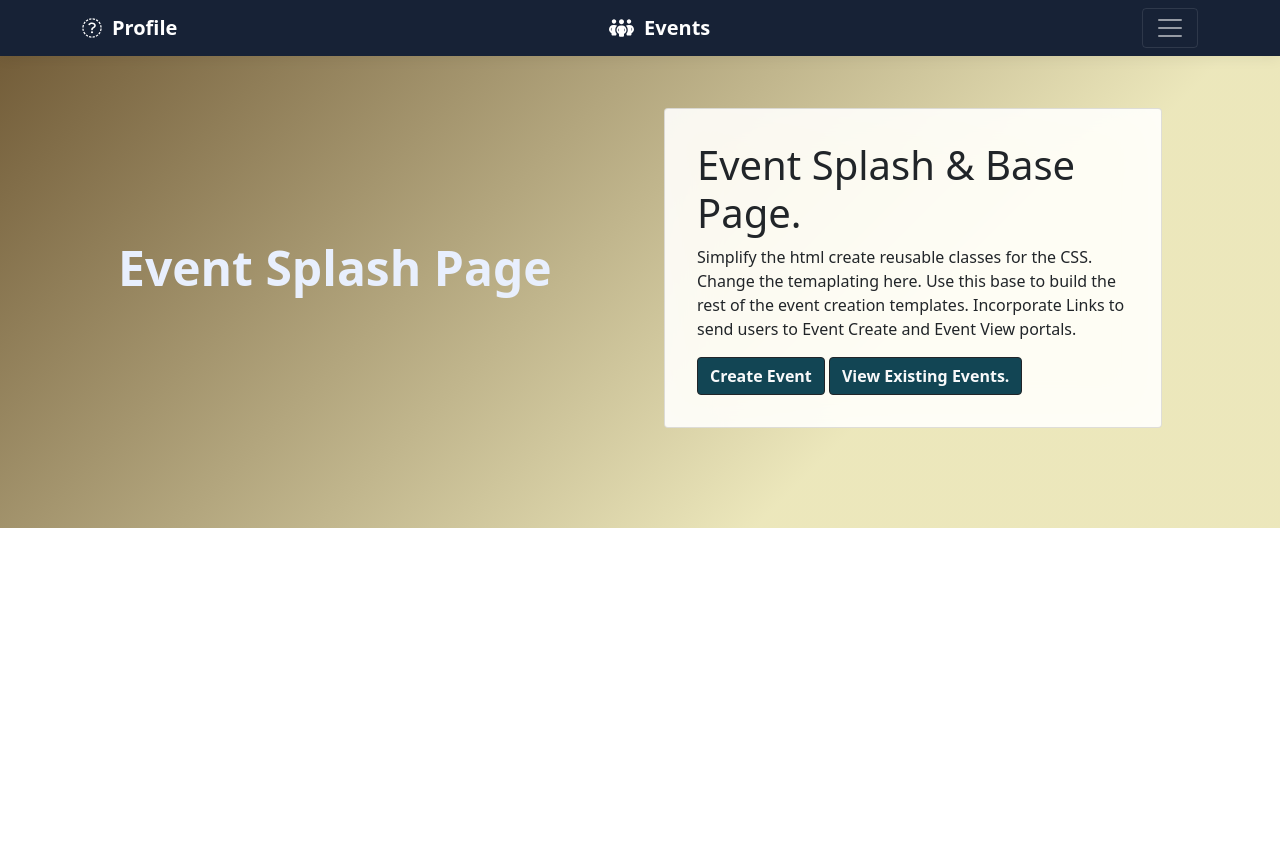
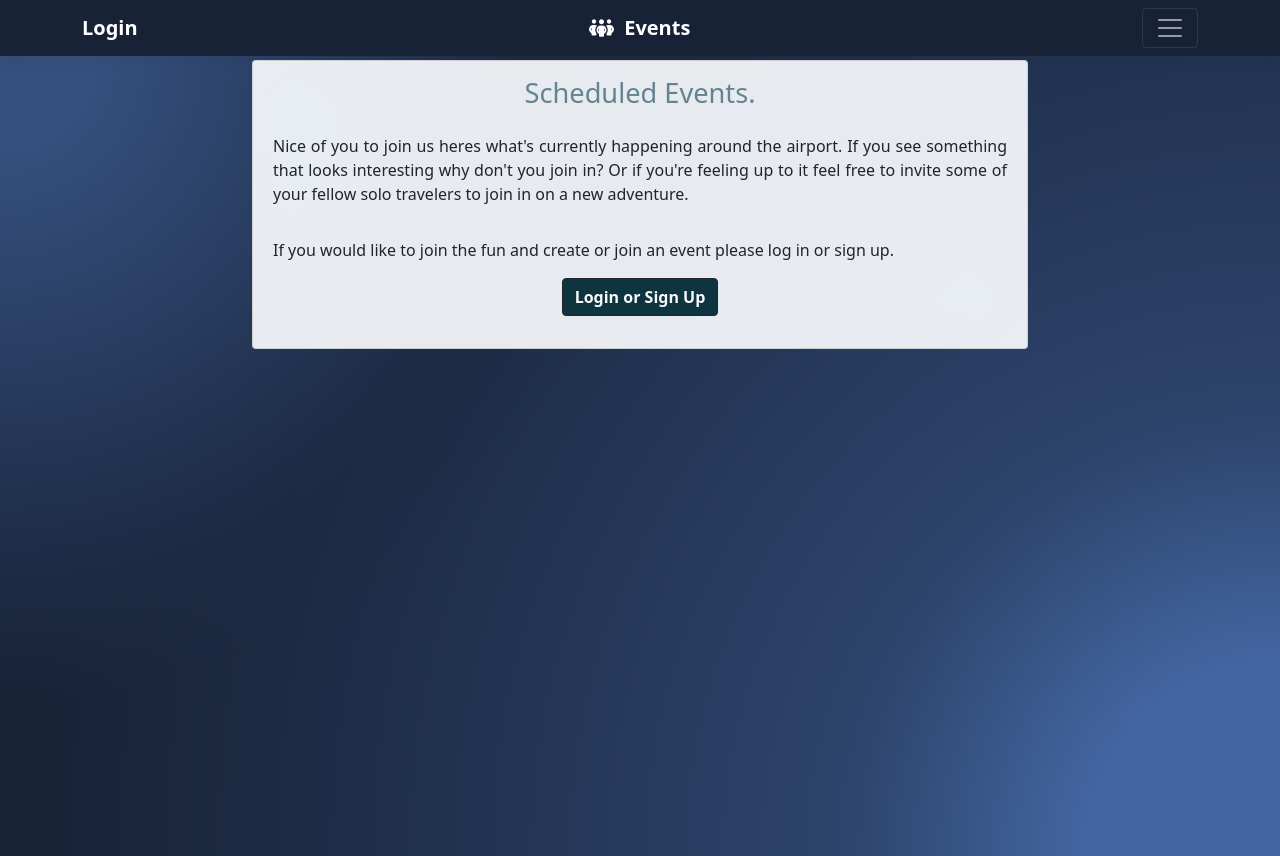
Before and after one commit to alejamora04/Layover-Connections, a Django app: page /events/ in a window 1280 px wide. Before the commit the page ends 528 px from the top, so only its background shows below. Run offline with Django 4.2, Linux system fonts and the light colour scheme; data that the repository does not hold is empty; some libraries are stand-ins or nearby versions.

Commit message:
Fixed authenticated v non authenticated user url routing.

```diff
--- a/events/templates/events/event_base.html
+++ b/events/templates/events/event_base.html
@@ -24,10 +24,18 @@
         <div class="navbar navbar-dark box-shadow" style="background-color: hsl(218, 41%, 15%);">
           <div class="container d-flex justify-content-between">
             <!-- If user Athenticated provide link to profile page -->
-            <a href="{% url 'layoverconnections:profile' %}" class="navbar-brand d-flex align-items-center">
-              <i class="fa-sharp fa-solid fa-circle-user" style="margin-right:10px;"></i>
-              <strong>Profile</strong>
-            </a>
+            {% if user.is_authenticated %}
+            <!-- Link to Adress if user is signed in -->
+              <a href="{% url 'layoverconnections:profile' %}" class="navbar-brand d-flex align-items-center">
+                <i class="fa-sharp fa-solid fa-circle-user" style="margin-right:10px;"></i>
+                <strong>Profile</strong>
+              </a>
+            {% else %}
+              <a href="/login"class="navbar-brand d-flex align-items-center">
+                  <strong>Login</strong>
+              </a>
+            {% endif %}
+
             <a href="{% url 'events:view_events' %}" class="navbar-brand d-flex align-items-center">
               <i class="fa-solid fa-people-group" style="margin-right:10px;"></i>
               <strong>Events</strong>
@@ -45,17 +53,22 @@
                       Upcoming Events.</p>
                     </div>
                     <div class="col-sm-4 offset-md-1 py-4">
+                      <!-- Django tools for User Navbar Controls-->
+                      {% if user.is_authenticated %}
                       <h4 class="text-white">Welcome, {{user.username}}</h4>
                       <ul class="list-unstyled">
-                        <!-- Django tools for User Navbar Controls-->
-                        {% if user.is_authenticated %}
                         <!-- Route to event Creation -->
                         <li><a href="{% url 'layoverconnections:events' %}" class="nav-link text-white">Create a New Event</a></li>
                         <li class="nav-item"><a class="nav-link text-white" href="/logout">Logout</a></li>
-                        {% else %}
+                      </ul>
+                      {% else %}
+                      <span class="text-white"> Please login to change your profile and join in the fun by creating or joining an event!</span>
+                      <ul class="list-unstyled">
+                        <!-- Route to event Creation -->
                         <li class="nav-item"><a class="nav-link" href="/login">Login</a></li>
-                        {% endif %}
                       </ul>
+                      {% endif %}
+
                     </div>
                   </div>
                 </div>
--- a/events/templates/events/event_splashpage.html
+++ /dev/null
@@ -1,47 +0,0 @@
-{% extends "events/event_base.html" %}
-{% load static %}
-{% block content %}
-
-  <!-- Section: Design Block -->
-  <body>
-    <section class="background-radial-gradient overflow-hidden" style="
-    background: hsla(54, 56%, 83%, 1);
-    background: linear-gradient(135deg, hsla(54, 56%, 83%, 1) 30%, rgb(115, 93, 57) 100%);
-    background: -moz-linear-gradient(135deg, hsla(54, 56%, 83%, 1) 30%, rgb(115, 93, 57) 100%);
-    background: -webkit-linear-gradient(135deg, hsla(54, 56%, 83%, 1) 30%, rgb(115, 93, 57) 100%);
-    filter: progid: DXImageTransform.Microsoft.gradient( startColorstr='#ECE7BB', endColorstr='#956F33', GradientType=1 );"
-    >
-        <div class="container px-4 py-1 px-md-5 text-center text-lg-start my-5">
-          <div class="row gx-lg-5 align-items-center mb-5">
-                <div class="col-lg-6 mb-5 mb-lg-0" style="z-index: 10">
-                    <h1 class="my-3 display-5 fw-bold ls-tight" style="color: hsl(218, 81%, 95%)">
-                        Event Splash Page
-                    </h1>
-                </div>
-                <!-- Event Main Card Styling -->
-                <div class="col-lg-6 mb-5 mb-lg-0 position-relative">
-                    <div class="card bg-glass">
-                        <div class="card-body" style="padding: 2rem;">
-                            <h1> Event Splash & Base Page.</h1>
-                            <p>
-                                Simplify the html create reusable classes for the CSS. Change the temaplating here. Use this base to build the rest of the event creation templates.
-                                Incorporate Links to send users to Event Create and Event View portals.
-                            </p>
-                            <div>
-                                <!-- Event Navigation -->
-                                <button type="button" class="btn btn-outline-dark" data-mdb-ripple-color="dark" style="background-color:hsl(194, 65%, 20%);">
-                                    <strong><a href="{% url 'events:create_event' %}" style="color: #f8f9fa; text-decoration:none;"> Create Event </a></strong>
-                                </button>
-                                <button type="button" class="btn btn-outline-dark" data-mdb-ripple-color="dark" style="background-color:hsl(194, 65%, 20%);">
-                                    <strong><a href="{% url 'events:view_events' %}" style="color: #f8f9fa; text-decoration:none;"> View Existing Events. </a></strong>
-                                </button>
-                            </div>
-                        </div>
-                    </div>
-                </div>
-            </div>
-        </div>
-    </section>
-  </body>
-
-{% endblock %}
--- a/events/templates/events/existing_event.html
+++ b/events/templates/events/existing_event.html
@@ -23,9 +23,28 @@
                         Nice of you to join us heres what's currently happening around the airport. If you see something that looks interesting why don't you join in? Or if you're feeling up
                         to it feel free to invite some of your fellow solo travelers to join in on a new adventure.
                     </p>
-                    <button type="button" class="btn btn-outline-dark" data-mdb-ripple-color="dark" style="background-color:hsl(194, 65%, 15%);">
-                        <strong><a href="{% url 'events:create_event' %}" style="color: #f8f9fa; text-decoration:none;"> Create Event </a></strong>
-                    </button>
+
+                    <!-- Validate that user is signed in to Allow user to create event if they are logged in -->
+                    {% if user.is_authenticated %}
+                        <button type="button" class="btn btn-outline-dark" data-mdb-ripple-color="dark" style="background-color:hsl(194, 65%, 15%);">
+                            <strong><a href="{% url 'events:create_event' %}" style="color: #f8f9fa; text-decoration:none;"> Create Event </a></strong>
+                        </button>
+                    {% else %}
+                    <p style="
+                    text-align: justify;
+                    text-justify: inter-word;
+                    font-weight: 400;
+                    font-size: 1rem;
+                    padding:  1rem;
+                    margin-bottom: 0rem;">
+                        If you would like to join the fun and create or join an event please log in or sign up.
+                    </p>
+                        <button type="button" class="btn btn-outline-dark" data-mdb-ripple-color="dark" style="background-color:hsl(194, 65%, 15%);">
+                            <strong><a href="/login" style="color: #f8f9fa; text-decoration:none;"> Login or Sign Up </a></strong>
+                        </button>
+                    {% endif %}
+
+
                 </div>
                     <!-- Iterate through all of the events published and stored in the db-->
                     {% for events in Events %}
--- a/events/urls.py
+++ b/events/urls.py
@@ -9,8 +9,10 @@ from django.conf.urls.static import static
 # Event paths: events/<view_of_interest>
 app_name = "events"
 urlpatterns = [
-    path("", views.event_base, name="event_base"),
+    # TODO consolidate both paths into single url path.
+    path("", views.view_events, name="event_base"),
     path("view_events", views.view_events, name="view_events"),
+
     path("create_event", views.create_event, name="create_event"),
     path("end_product", views.end_product, name="formatted_event"),
     path("<int:event_id>/event_details/", views.event_details, name="event_details"),
```
Also changed, not shown: events/templates/events/event_details.html (+14 -3 lines).
